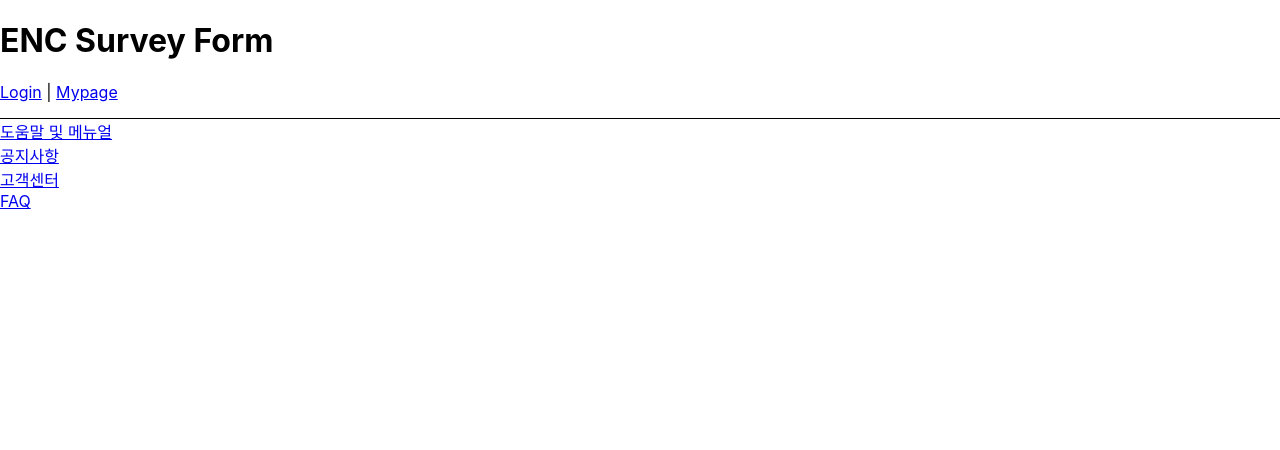
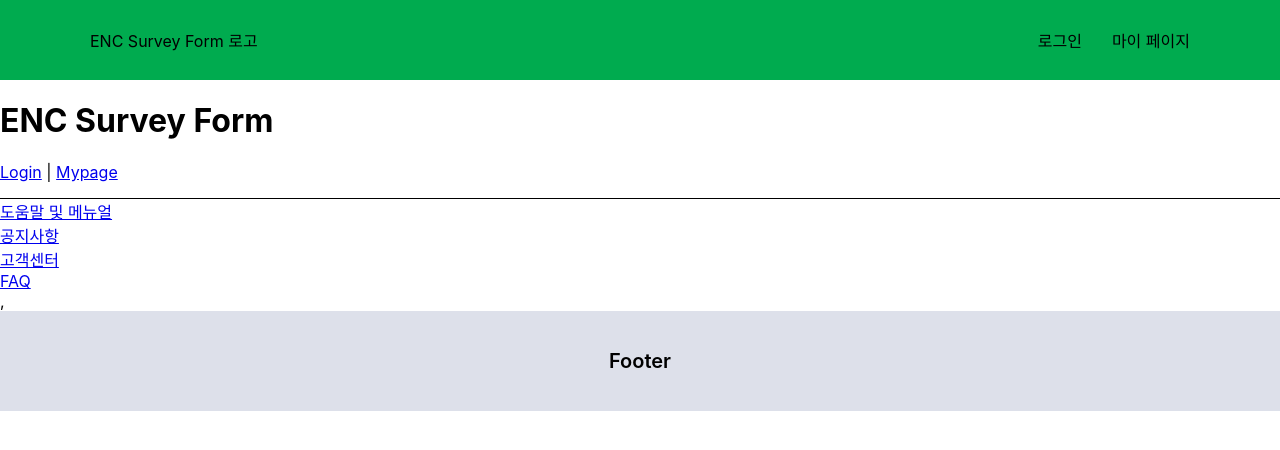
Before and after one commit to dntjr41/Chatbot_Lab, a React (Create React App) app: page / in a window 1280 px wide. Shown: the top 450 px of the page. Built offline with nearby package versions, Linux system fonts and the light colour scheme.

Commit message:
Header, Footer
Header, Footer

```diff
--- /dev/null
+++ b/src/components/Layout/Footer/Footer.jsx
@@ -0,0 +1,15 @@
+import styles from './Footer.module.css'
+
+const Footer = () => {
+  return (
+    <footer className={styles.footer}>
+      <div className={styles.contents}>
+        <h2 className={styles.title}>
+          Footer
+        </h2>
+      </div>
+    </footer>
+  )
+}
+
+export default Footer;
--- /dev/null
+++ b/src/components/Layout/Footer/Footer.module.css
@@ -0,0 +1,18 @@
+.footer {
+  height: 100px;
+  margin-top: auto;
+  background-color: #dde0ea;
+}
+.contents {
+  width: 96%;
+  max-width: 1100px;
+  height: 100%;
+  display: flex;
+  align-items: center;
+  justify-content: center;
+  margin: 0 auto;
+}
+.title {
+  font-weight: 600;
+  font-size: 20px;
+}
--- /dev/null
+++ b/src/components/Layout/Header/Header.jsx
@@ -0,0 +1,28 @@
+import styles from './Header.module.css'
+import { Link } from "react-router-dom";
+
+const Header = () => {
+  return (
+    <header className={styles.header}>
+      <div className={styles.contents}>
+        <div>
+          ENC Survey Form 로고
+        </div>
+
+        <nav className={styles.navigation}>
+          <ul>
+            <li>
+              로그인
+
+            </li>
+            <li>
+              마이 페이지
+            </li>
+          </ul>
+        </nav>
+      </div>
+    </header>
+  )
+}
+
+export default Header;
--- /dev/null
+++ b/src/components/Layout/Header/Header.module.css
@@ -0,0 +1,24 @@
+.header {
+  position: fixed;
+  left: 0;
+  top: 0;
+  width: 100%;
+  height: 80px;
+  background-color: #00AB4F;
+}
+.contents {
+  display: flex;
+  width: 96%;
+  max-width: 1100px;
+  height: 100%;
+  margin: 0 auto;
+  align-items: center;
+  justify-content: space-between;
+}
+.navigation ul {
+  display: flex;
+  list-style: none;
+}
+.navigation ul li + li {
+  margin-left: 30px;
+}
--- /dev/null
+++ b/src/components/Layout/Layout.jsx
@@ -0,0 +1,19 @@
+import Footer from "./Footer/Footer"
+import Header from "./Header/Header"
+import styles from './Layout.module.css'
+
+const Layout = (props) => {
+  return (
+    <div className={styles.layout}>
+      <Header />
+
+      <main>
+        {props.children}
+      </main>
+
+      <Footer />
+    </div>
+  )
+}
+
+export default Layout
--- /dev/null
+++ b/src/components/Layout/Layout.module.css
@@ -0,0 +1,6 @@
+.layout {
+  padding-top: 80px;
+}
+.main {
+  min-height: calc(100vh - 180px);
+}
--- a/src/index.js
+++ b/src/index.js
@@ -10,6 +10,8 @@ import {
   Route,
 } from "react-router-dom";
 
+import Layout from "./components/Layout/Layout"
+
 import Login from "./routes/login";
 import Mypage from "./routes/mypage";
 import Questionnaires from "./routes/questionnaires";
@@ -21,8 +23,10 @@ import Faq from './routes/faq';
 
 const root = ReactDOM.createRoot(document.getElementById('root'));
 root.render(
+  <Layout>
   <BrowserRouter>
   <Routes>
+
     <Route path="/" element={<App />} />
     <Route path="login" element={<Login />} />
     <Route path="mypage" element={<Mypage />} />
@@ -32,8 +36,10 @@ root.render(
     <Route path="notice" element={<Notice />} />
     <Route path="servicecenter" element={<Servicecenter />} />
     <Route path="faq" element={<Faq />} />
+
   </Routes>
 </BrowserRouter>,
+</Layout>
 );
 
 // If you want to start measuring performance in your app, pass a function
```
